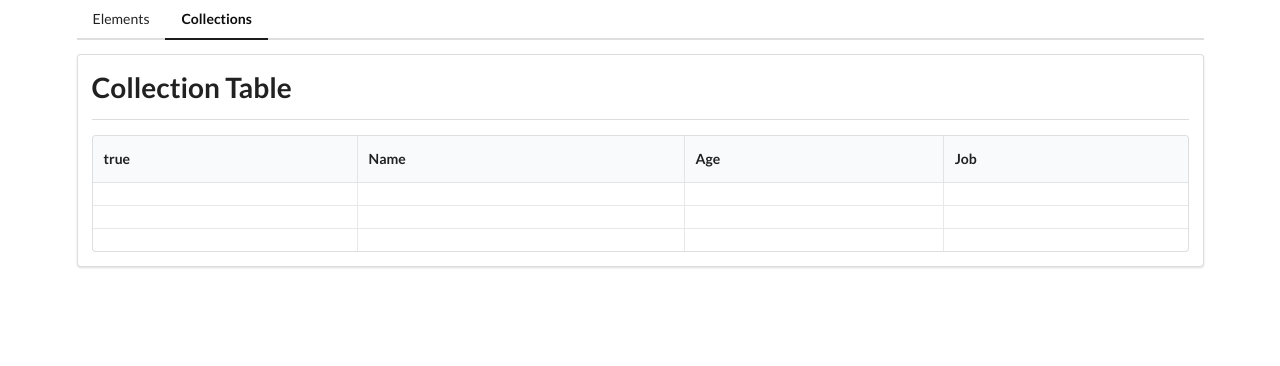
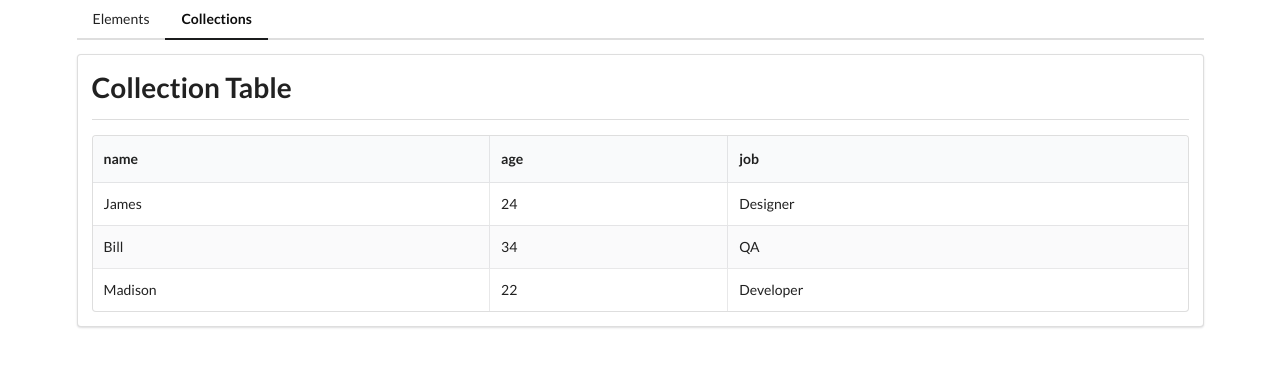
Before and after one commit to Tony940426/Angular-Components, an Angular app: page /collections in a window 1280 px wide. Shown: the top 366 px of the page. Built offline with nearby package versions, Linux system fonts and the light colour scheme.

Commit message:
Finished the table module

```diff
--- a/src/app/collections/collections-home/collections-home.component.html
+++ b/src/app/collections/collections-home/collections-home.component.html
@@ -1,2 +1,2 @@
 <app-divider>Collection Table</app-divider>
-<app-table [data] = "data" [headers] = "headers"></app-table>
+<app-table [data] = "data" [headers] = "headers" classNames="striped celled"></app-table>
--- a/src/app/collections/collections-home/collections-home.component.ts
+++ b/src/app/collections/collections-home/collections-home.component.ts
@@ -7,15 +7,14 @@ import { Component } from '@angular/core';
 })
 export class CollectionsHomeComponent {
   data = [
-  { name: 'James', age: 24, job: 'Designer', employed: 'true'},
-  { name: 'Bill', age: 34, job: 'QA', employed: 'true'},
-  { name: 'Madison', age: 22, job: 'Developer', employed: 'true'}
+  { name: 'James', age: 24, job: 'Designer'},
+  { name: 'Bill', age: 34, job: 'QA'},
+  { name: 'Madison', age: 22, job: 'Developer'}
   ];
   headers = [
-  { key: 'Employed', label: true},
-  { key: 'Name', label: 'Name'},
-  { key: 'Age', label: 'Age'},
-  { key: 'Job', label: 'Job'}
+  { key: 'name', label: 'name'},
+  { key: 'age', label: 'age'},
+  { key: 'job', label: 'job'}
   ]
   // You always pass data from parent to child
 }
--- a/src/app/collections/table/table.component.html
+++ b/src/app/collections/table/table.component.html
@@ -1,4 +1,4 @@
-<table class="ui celled table">
+<table [ngClass] = 'classNames' class="ui striped table">
     <thead>
       <tr>
         <th *ngFor = "let header of headers">
@@ -8,7 +8,7 @@
     </thead>
     <tbody>
       <tr *ngFor = "let record of data">
-        <td *ngFor= "let header of headers">
+        <td *ngFor = "let header of headers">
           {{ record[header.key] }}
         </td>
       </tr>
--- a/src/app/collections/table/table.component.ts
+++ b/src/app/collections/table/table.component.ts
@@ -6,6 +6,7 @@ import { Component, Input } from '@angular/core';
   styleUrls: ['./table.component.css']
 })
 export class TableComponent {
+  @Input() classNames = '';
   @Input() data = [];
   @Input() headers = [];
 }
```
